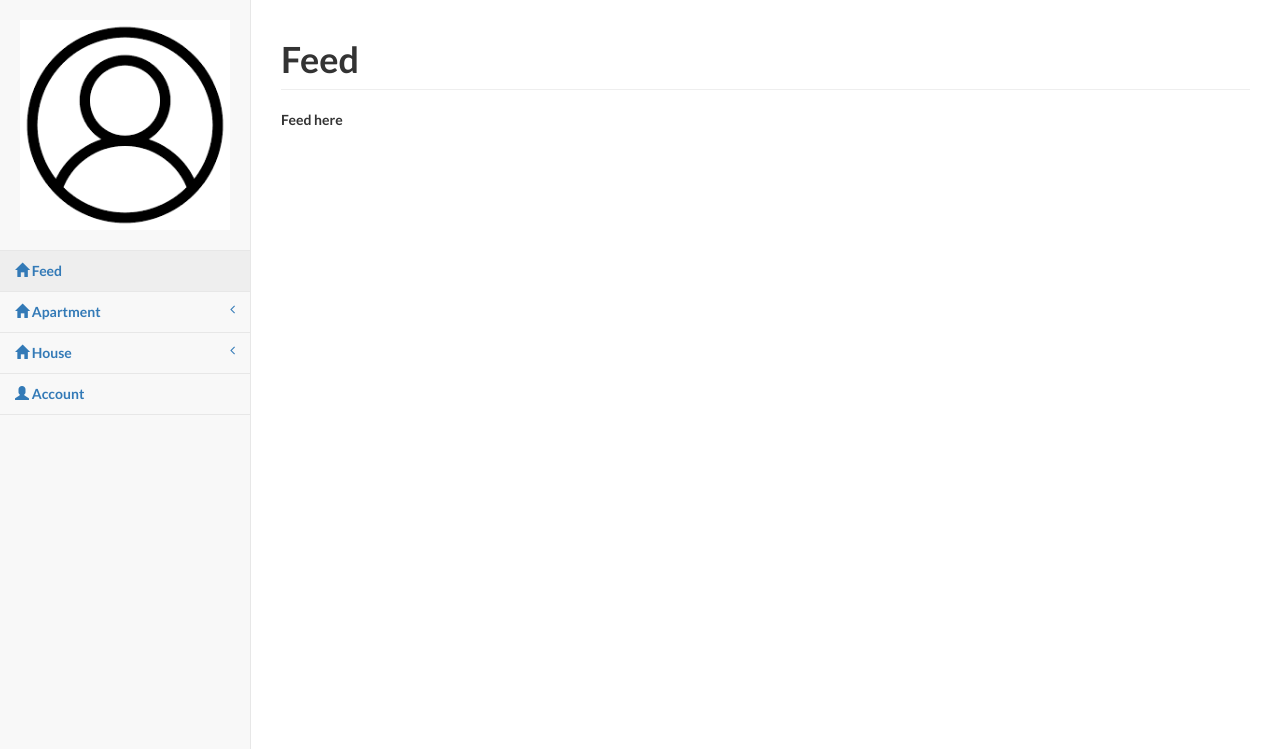
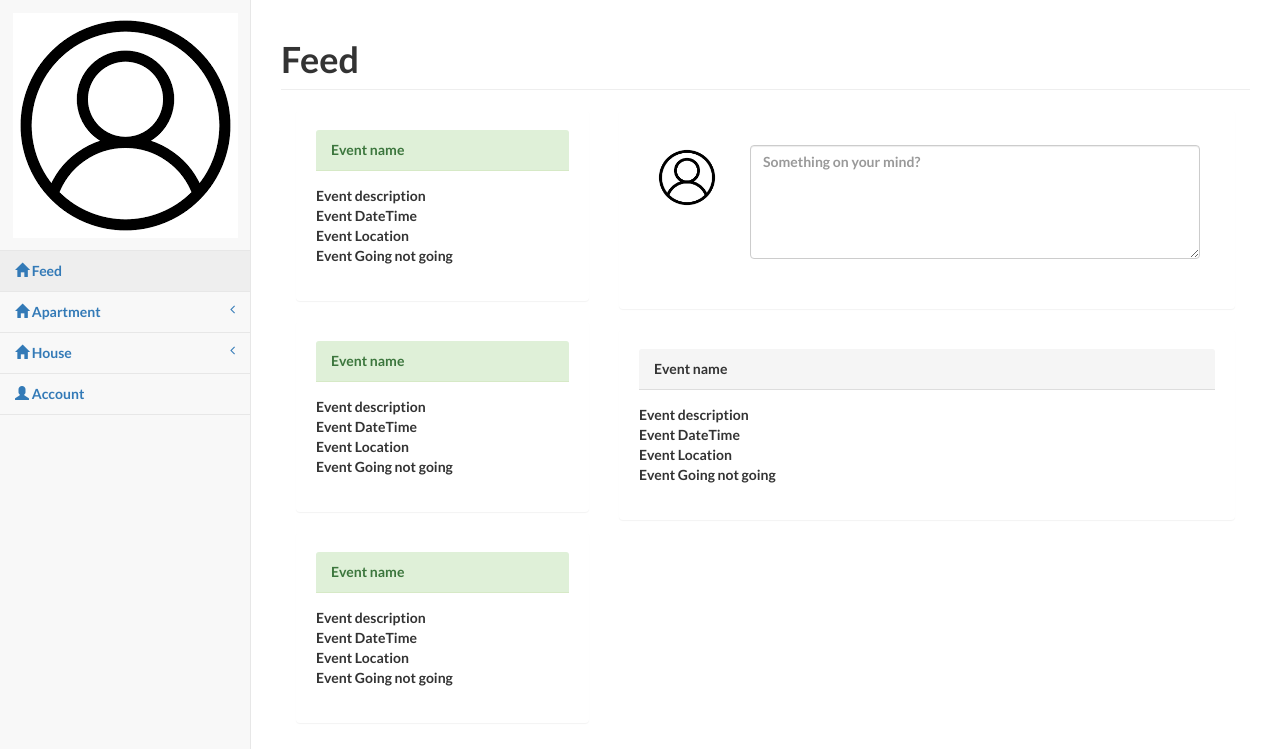
Before and after one commit to gkgranada/korter-bootcamp, a Django app: page /app/feed/ in a window 1280 px wide. Shown: the part 51-800 px from the top of the page. Run offline with Django 3.2, Linux system fonts and the light colour scheme; some libraries are stand-ins or nearby versions.

Commit message:
Add templates for event and feed

```diff
--- /dev/null
+++ b/apps/korter/templates/korter/event.html
@@ -0,0 +1,29 @@
+<div class="feed-panel panel panel-success">
+  <div class="panel-heading">Event name</div>
+  <div class="panel-body">
+    <div class="row">Event description</div>
+    <div class="row">Event DateTime</div>
+    <div class="row">Event Location</div>
+    <div class="row">Event Going not going</div>
+  </div>
+</div>
+
+<div class="feed-panel panel panel-success">
+  <div class="panel-heading">Event name</div>
+  <div class="panel-body">
+    <div class="row">Event description</div>
+    <div class="row">Event DateTime</div>
+    <div class="row">Event Location</div>
+    <div class="row">Event Going not going</div>
+  </div>
+</div>
+
+<div class="feed-panel panel panel-success">
+  <div class="panel-heading">Event name</div>
+  <div class="panel-body">
+    <div class="row">Event description</div>
+    <div class="row">Event DateTime</div>
+    <div class="row">Event Location</div>
+    <div class="row">Event Going not going</div>
+  </div>
+</div>
--- a/apps/korter/templates/korter/feed.html
+++ b/apps/korter/templates/korter/feed.html
@@ -3,5 +3,15 @@
 {% block title %}<title>Feed</title>{% endblock %}
 
 {% block content %}
-<p>Feed here</p>
+<div class="container-fluid">
+  <div class="row">
+    <div class="col-xs-6 col-md-4">
+      {% include "korter/event.html" %}
+    </div>
+    <div class="col-xs-12 col-sm-6 col-md-8">
+      {% include "korter/feedEntry.html" %}
+    </div>
+</div>
+</div>
+
 {% endblock %}
--- /dev/null
+++ b/apps/korter/templates/korter/feedEntry.html
@@ -0,0 +1,25 @@
+{% load static %}
+<div class="feed-panel panel panel-default">
+  <div class="panel-body">
+  <div class="row">
+    <div class="col-xs-3 col-md-2">
+      <img class="feedEntry-icon" src="{% static "img/usericon.png"%}" alt="User Icon">
+    </div>
+    <div class="col-xs-15 col-md-10">
+      <div class="form-group">
+        <textarea class="form-control" rows="5" id="feedEntryForm" placeholder="Something on your mind?"></textarea>
+      </div>
+    </div>
+</div>
+  </div>
+</div>
+
+<div class="feed-panel panel panel-default">
+  <div class="panel-heading">Event name</div>
+  <div class="panel-body">
+    <div class="row">Event description</div>
+    <div class="row">Event DateTime</div>
+    <div class="row">Event Location</div>
+    <div class="row">Event Going not going</div>
+  </div>
+</div>
--- a/assets/css/korter/base.css
+++ b/assets/css/korter/base.css
@@ -1,4 +1,18 @@
 .sidebar-icon {
+  border: 0;
+  margin-left: auto;
+  margin-right: auto;
+  width: 100%;
+  padding: 5%;
+}
+.feedEntry-icon {
+  border: 0;
+  margin-left: auto;
+  margin-right: auto;
+  width: 100%;
+  padding: 5%;
+}
+.feed-panel {
   border: 0;
   margin-left: auto;
   margin-right: auto;
```
